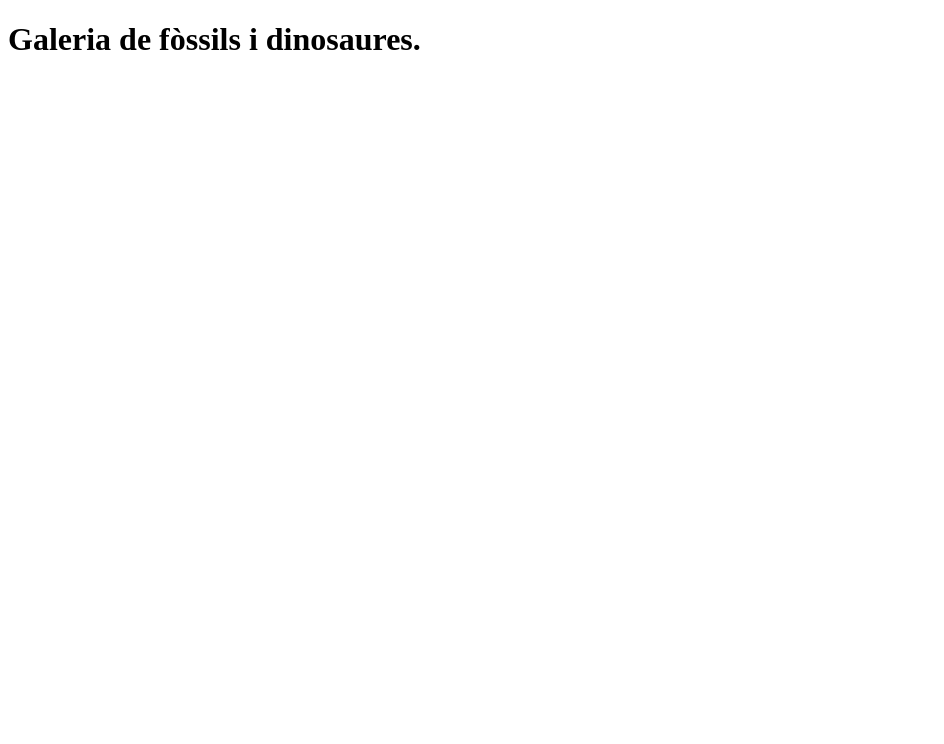
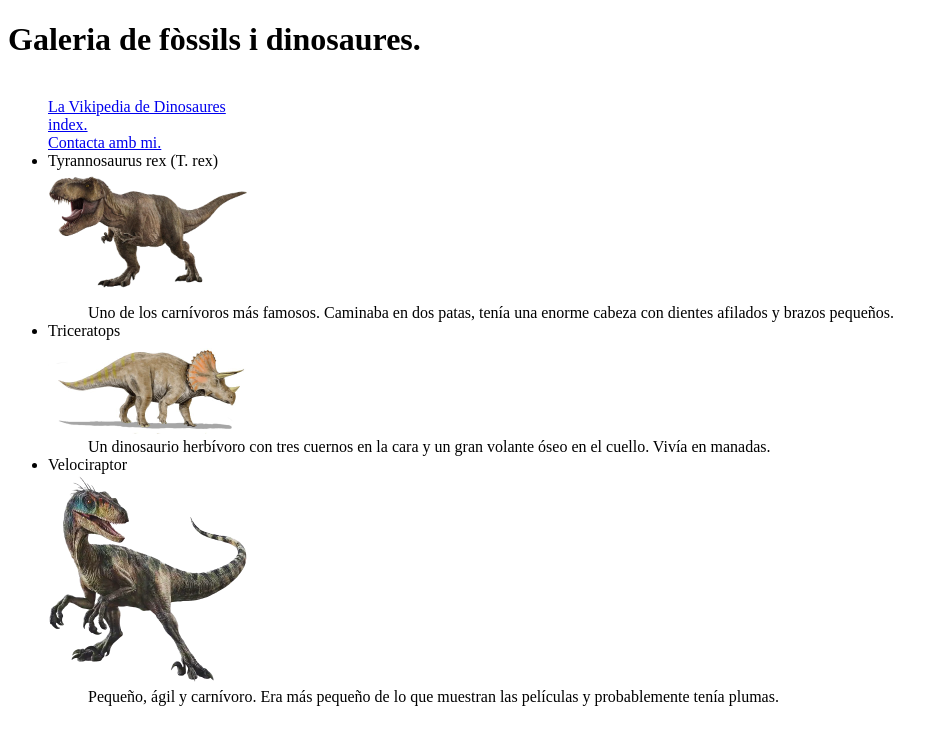
Before and after one commit to AnnSan00/DAM1M04-Exercici000, a plain HTML site: page galeria.html in a window 1280 px wide. Shown: the whole page, without its empty margins (0-944 px from the left). Drawn offline with Linux system fonts and the light colour scheme.

Commit message:
galeia i contacte
afeguir codi en galeria i conctace
el link

```diff
--- a/galeria.html
+++ b/galeria.html
@@ -5,3 +5,22 @@
          <title>Galeria de dinosaures</title>
    </head>
    <h1>Galeria de fòssils i dinosaures.</h1>
+   <ul>
+       <br>
+            <a href="https://ca.wikipedia.org/wiki/Dinosaures" target="_blank">La Vikipedia de Dinosaures</a>
+         <br>
+            <a href="index.html" target="_self">index.</a>
+         <br>
+            <a href="contacte.html" target="_self">Contacta amb mi.</a>
+
+        <li>Tyrannosaurus rex (T. rex)</li>
+            <img src="/imtages/trex.webp" width="200">
+            <ul>Uno de los carnívoros más famosos. Caminaba en dos patas, tenía una enorme cabeza con dientes afilados y brazos pequeños.</ul>
+        <li>Triceratops</li>
+            <img src="/imtages/Triceratops_BW.jpg" width="200">
+            <ul>Un dinosaurio herbívoro con tres cuernos en la cara y un gran volante óseo en el cuello. Vivía en manadas.</ul>
+         <li>Velociraptor</li>
+            <img src="/imtages/Raptor_-Rebirth_Adobe_Express.webp" width="200">
+            <ul>Pequeño, ágil y carnívoro. Era más pequeño de lo que muestran las películas y probablemente tenía plumas.</ul>    </ul>
+   </ul>
+</html>
```
Also changed, not shown: contacte.html (+7 -1 lines), index.html (+6 -6 lines), imtages/Raptor_-Rebirth_Adobe_Express.webp (added), imtages/Triceratops_BW.jpg (added), imtages/trex.webp (added).
